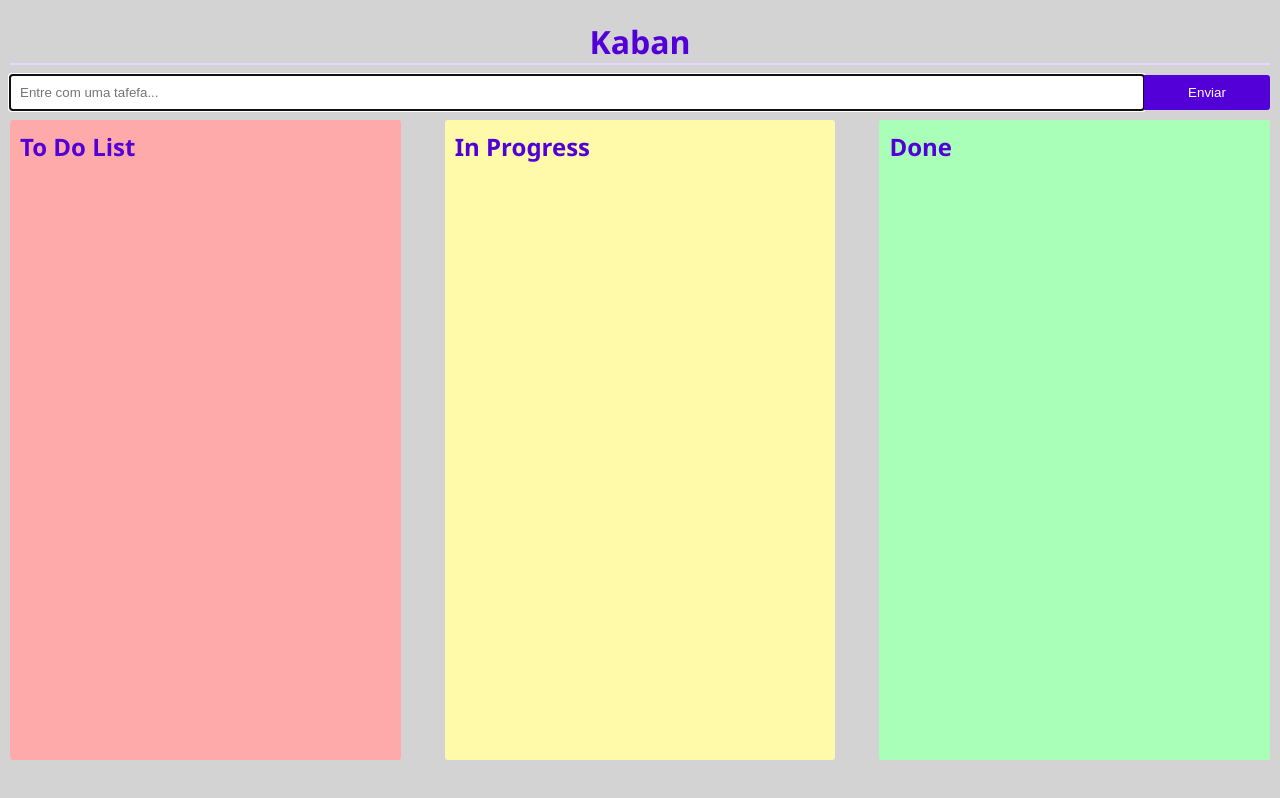
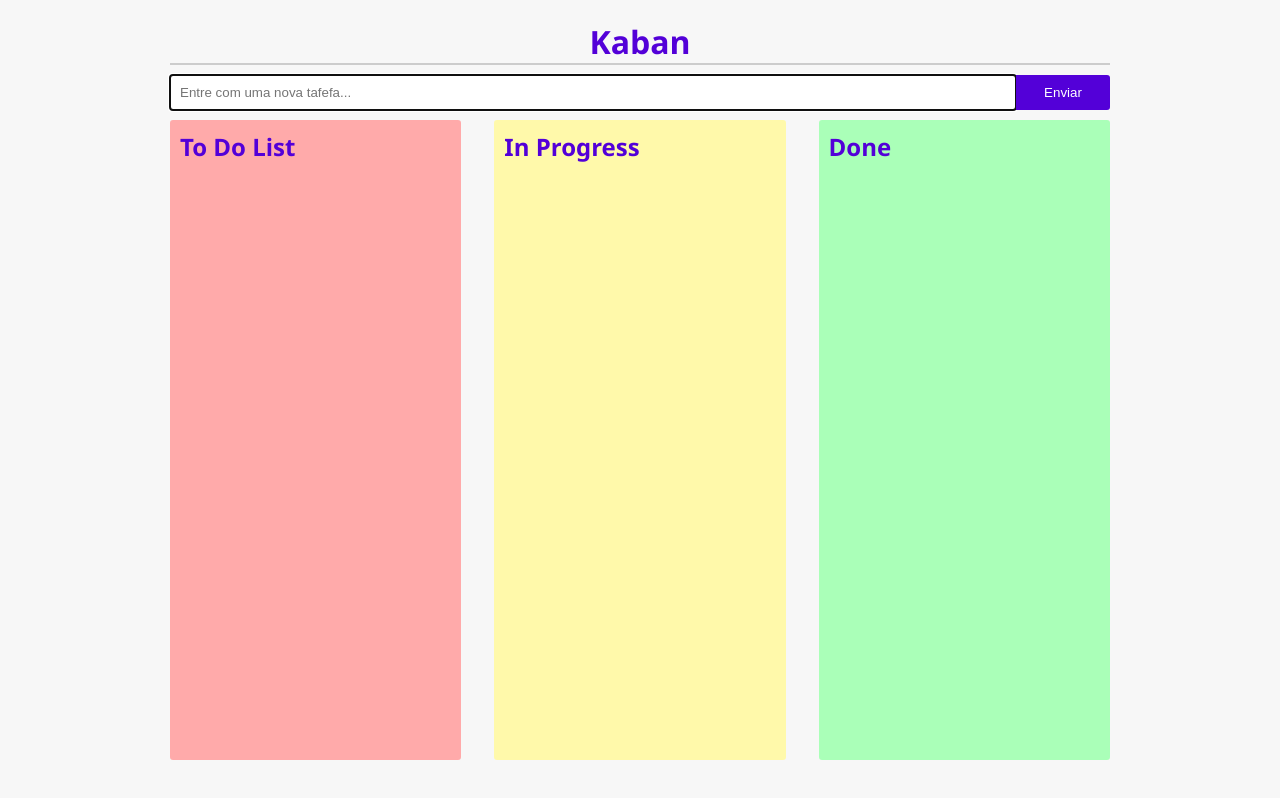
Before and after one commit to rafaellbarros/vuejs-profissional, a Vue app in the folder kanban/: page / in a window 1280 px wide. Built offline with nearby package versions, Linux system fonts and the light colour scheme.

Commit message:
:construction: Movendo Tarefas entre listas

```diff
--- a/kanban/src/App.vue
+++ b/kanban/src/App.vue
@@ -6,7 +6,7 @@
       <form @submit.prevent="save()">
         <input
           type="text"
-          placeholder="Entre com uma tafefa..."
+          placeholder="Entre com uma nova tafefa..."
           v-model="toDo"
           ref="toDoInput"
         />
@@ -24,8 +24,8 @@
                 td.text
               }}</span>
               <span class="actions">
-                <button class="remove" @click="remove(td)">&#10006;</button>
-                <button class="next" @click="next(td)">&#10095;</button>
+                <button class="remove" @click="remove(td, toDoList)">&#10006;</button>
+                <button class="next" @click="next(td, toDoList, inProgressList)">&#10095;</button>
               </span>
             </li>
           </ol>
@@ -41,8 +41,8 @@
                 td.text
               }}</span>
               <span class="actions">
-                <button class="remove" @click="remove(td)">&#10006;</button>
-                <button class="next" @click="next(td)">&#10095;</button>
+                <button class="remove" @click="remove(td, inProgressList)">&#10006;</button>
+                <button class="next" @click="next(td, inProgressList, doneList)">&#10095;</button>
               </span>
             </li>
           </ol>
@@ -58,8 +58,7 @@
                 td.text
               }}</span>
               <span class="actions">
-                <button class="remove" @click="remove(td)">&#10006;</button>
-                <button class="next" @click="next(td)">&#10095;</button>
+                <button class="remove" @click="remove(td, doneList)">&#10006;</button>
               </span>
             </li>
           </ol>
@@ -90,12 +89,14 @@ export default {
       this.toDoList.push({ text: this.toDo, completed: false });
       this.toDo = "";
     },
-    next(toDo) {
-      this.$set(toDo, "completed", true);
+    next(toDo, from, to) {
+      // this.$set(toDo, "completed", true);
+      to.push(toDo)
+      this.remove(toDo, from)
     },
-    remove(toDo) {
-      const index = this.toDoList.indexOf(toDo);
-      this.toDoList.splice(index, 1);
+    remove(toDo, list) {
+      const index = list.indexOf(toDo);
+      list.splice(index, 1);
     },
   },
   mounted() {
@@ -115,13 +116,15 @@ export default {
 }
 
 body {
-  background-color: #d3d3d3;
+  background-color: #f7f7f7;
   font-family: "Segoe UI", Tahoma, Geneva, Verdana, sans-serif;
   color: #5300d8;
 }
 
 #app {
   width: 100vw;
+  max-width: 960px;
+  margin: 0 auto;
   height: calc(100vh - 20px);
   padding: 20px 10px;
   display: flex;
@@ -154,7 +157,7 @@ body {
 
 hr  {
   margin-bottom: 10px;
-  border: 1px solid #e6d6ff;
+  border: 1px solid #cccccc;
 }
 
 h1 {
@@ -162,6 +165,7 @@ h1 {
 }
 
 .form {
+  flex-shrink: 0;
   width: 100%;
 }
 
@@ -212,7 +216,6 @@ form button {
   background-color: #aaffb8;
 }
 
-
 .to-do-list ol {
   list-style: none;
   padding: 0;
@@ -223,7 +226,7 @@ form button {
   padding: 5px;
   margin-top: 5px;
   border: 1px solid #5300d8;
-  box-shadow: 2px 2px 2px 2px rgba(0, 0, 0, 0.5);
+  box-shadow: 2px 2px 2px 2px rgba(0, 0, 0, 0.2);
   display: flex;
   justify-content: space-between;
 }
```
